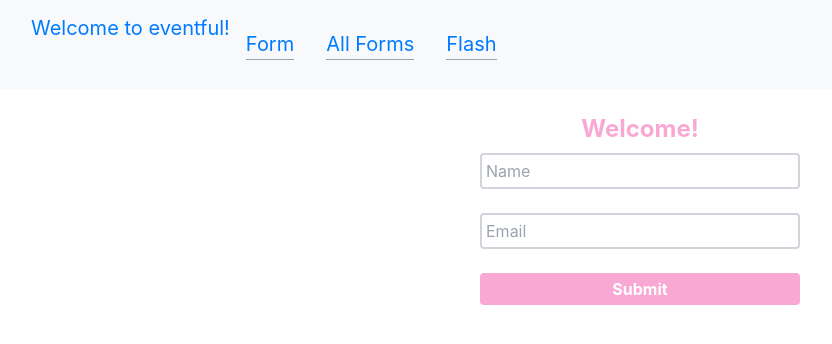
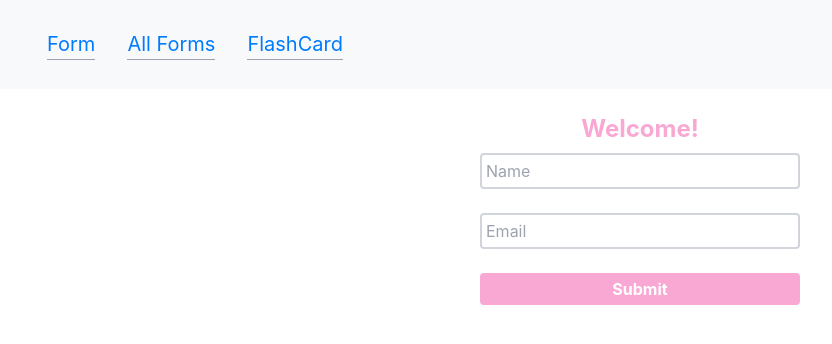
Before and after one commit to cindyliang01/eventful, a React (Create React App) app: page /FlashCard in a window 1280 px wide. Shown: the top 344 px of the page, without its empty margins (0-832 px from the left). Built offline with nearby package versions, Linux system fonts and the light colour scheme.

Commit message:
Created pages folder for navbar

```diff
--- a/src/components/NavBar.jsx
+++ b/src/components/NavBar.jsx
@@ -1,15 +1,39 @@
 import React, { Component } from "react";
 const NavBar = () => {
   return (
+    // <nav>
+    // <a href="/">Site Name</a>
+    // <ul>
+    //   <li>
+    //     <a href="/pricing">Pricing</a>
+    //   </li>
+    //   <li>
+    //     <a href="/about">About</a>
+    //   </li>
+    // </ul>
+    // </nav>
+
     <nav className="navbar bg-light">
       <div className="container-fluid">
         <a className="navbar-brand" href="#">
           <span className="badge badge-pill badge-secondary"></span>
           <div className="flex flex-row">
-            <span>Welcome to eventful!</span>
+            <a href="/" className="m-3 border-b border-gray-400 ">
+              Form
+            </a>
+
+            <a href="/pricing" className="m-3 border-b border-gray-400 ">
+              All Forms
+            </a>
+
+            <a href="/about" className="m-3 border-b border-gray-400 ">
+              FlashCard
+            </a>
+
+            {/* <span>Welcome to eventful!</span>
             <button className="m-3 border-b border-gray-400 ">Form</button>
             <button className="m-3 border-b border-gray-400">All Forms</button>
-            <button className=" m-3 border-b border-gray-400">Flash</button>
+            <button className=" m-3 border-b border-gray-400">Flash</button> */}
           </div>
         </a>
       </div>
--- /dev/null
+++ b/src/pages/FlashCard.jsx
@@ -0,0 +1,6 @@
+import React, { Component } from "react";
+const FlashCard = () => {
+  return <div>hi</div>;
+};
+
+export default FlashCard;
--- /dev/null
+++ b/src/pages/Form.jsx
@@ -0,0 +1,6 @@
+import React, { Component } from "react";
+const Form = () => {
+  return <div>hi</div>;
+};
+
+export default Form;
--- /dev/null
+++ b/src/pages/allForms.jsx
@@ -0,0 +1,6 @@
+import React, { Component } from "react";
+const allForm = () => {
+  return <div>hi</div>;
+};
+
+export default allForm;
```
